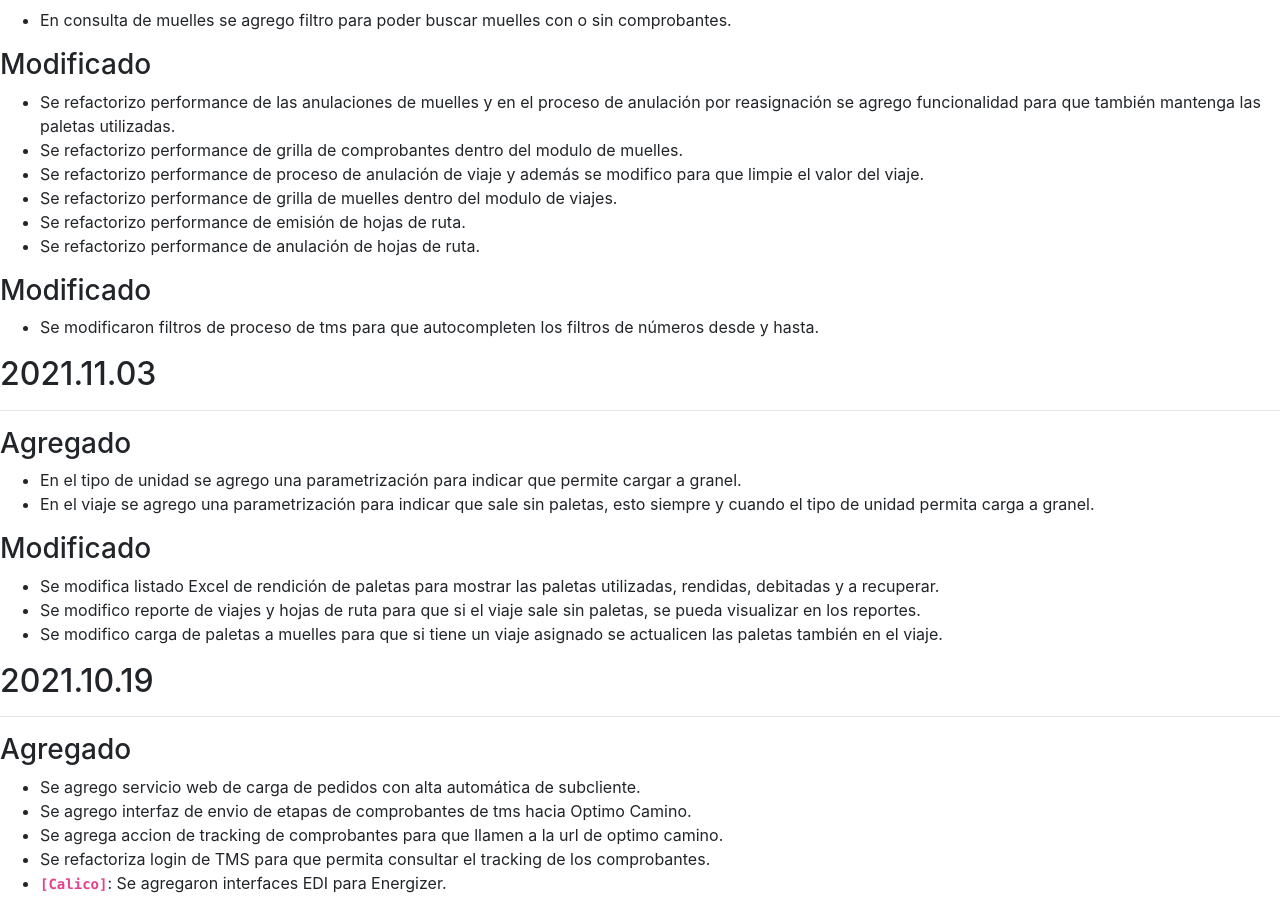
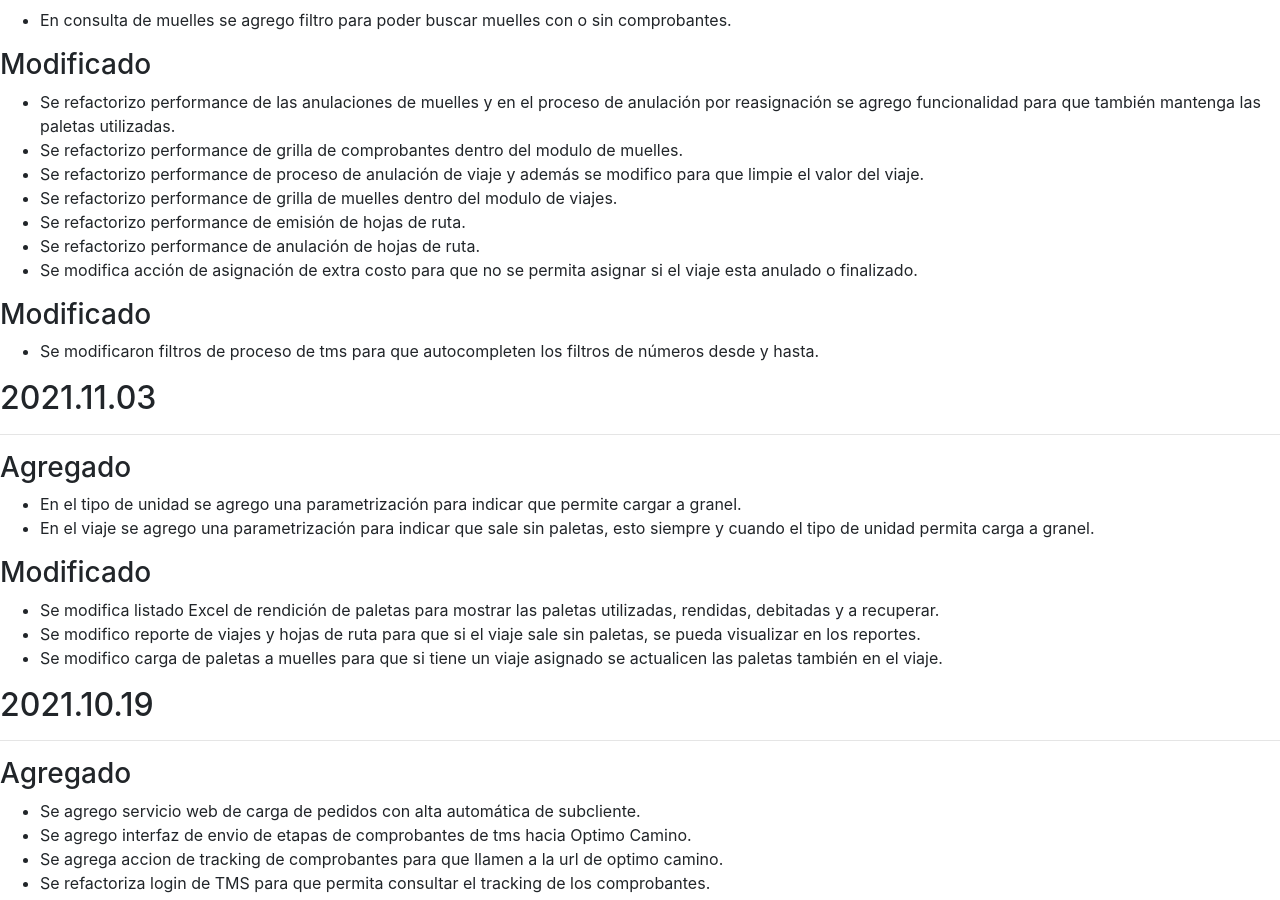
Before and after one commit to brainsys-arsaad/versionado, a Jekyll site: the page built from registro-cambios.markdown, in a window 1280 px wide and 900 px high, scrolled down 402 px. Built offline with Jekyll 4.4.1, drawn with Linux system fonts in a browser that asks for light colours.

Commit message:
Update registro-cambios.markdown

```diff
--- a/registro-cambios.markdown
+++ b/registro-cambios.markdown
@@ -65,6 +65,7 @@ El formato esta basado en [Keep a Changelog](https://keepachangelog.com/es-ES/1.
 - Se refactorizo performance de grilla de muelles dentro del modulo de viajes.
 - Se refactorizo performance de emisión de hojas de ruta.
 - Se refactorizo performance de anulación de hojas de ruta.
+- Se modifica acción de asignación de extra costo para que no se permita asignar si el viaje esta anulado o finalizado.
 
 ### Modificado
 - Se modificaron filtros de proceso de tms para que autocompleten los filtros de números desde y hasta.
```
